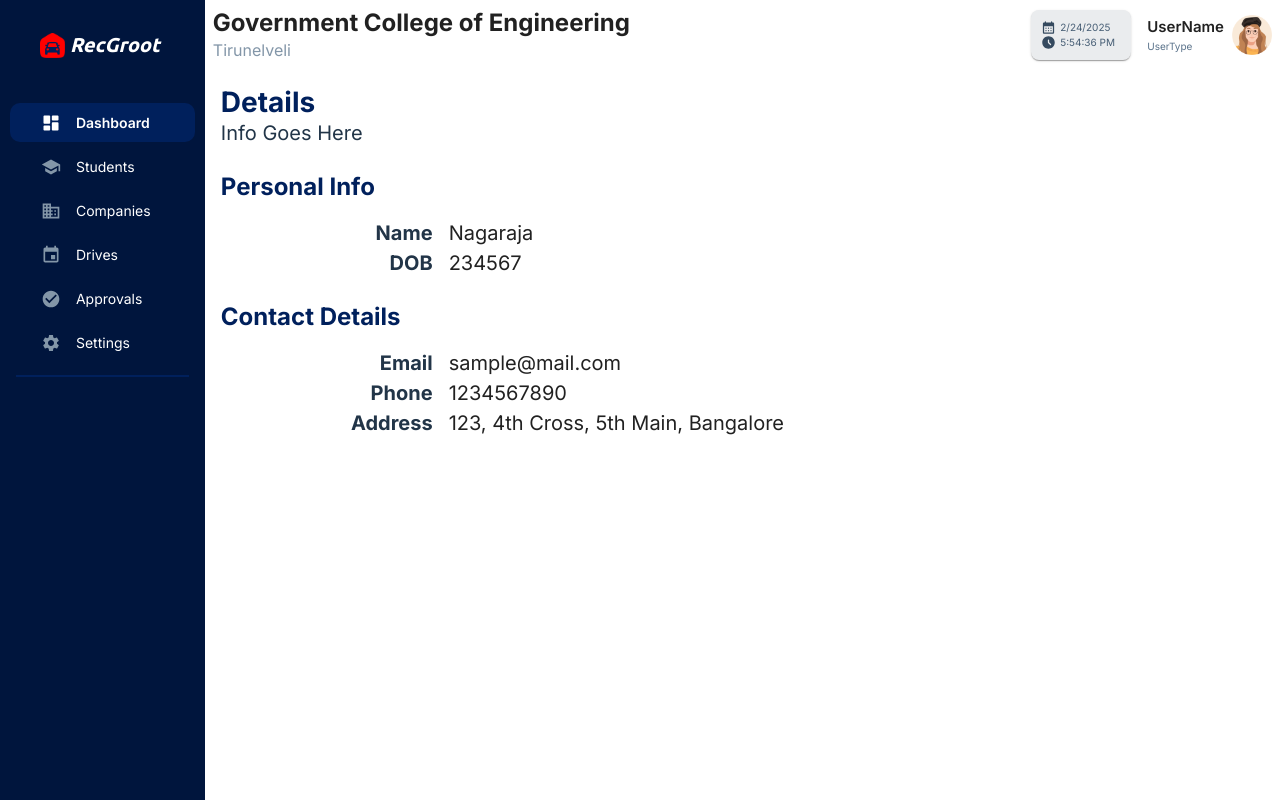
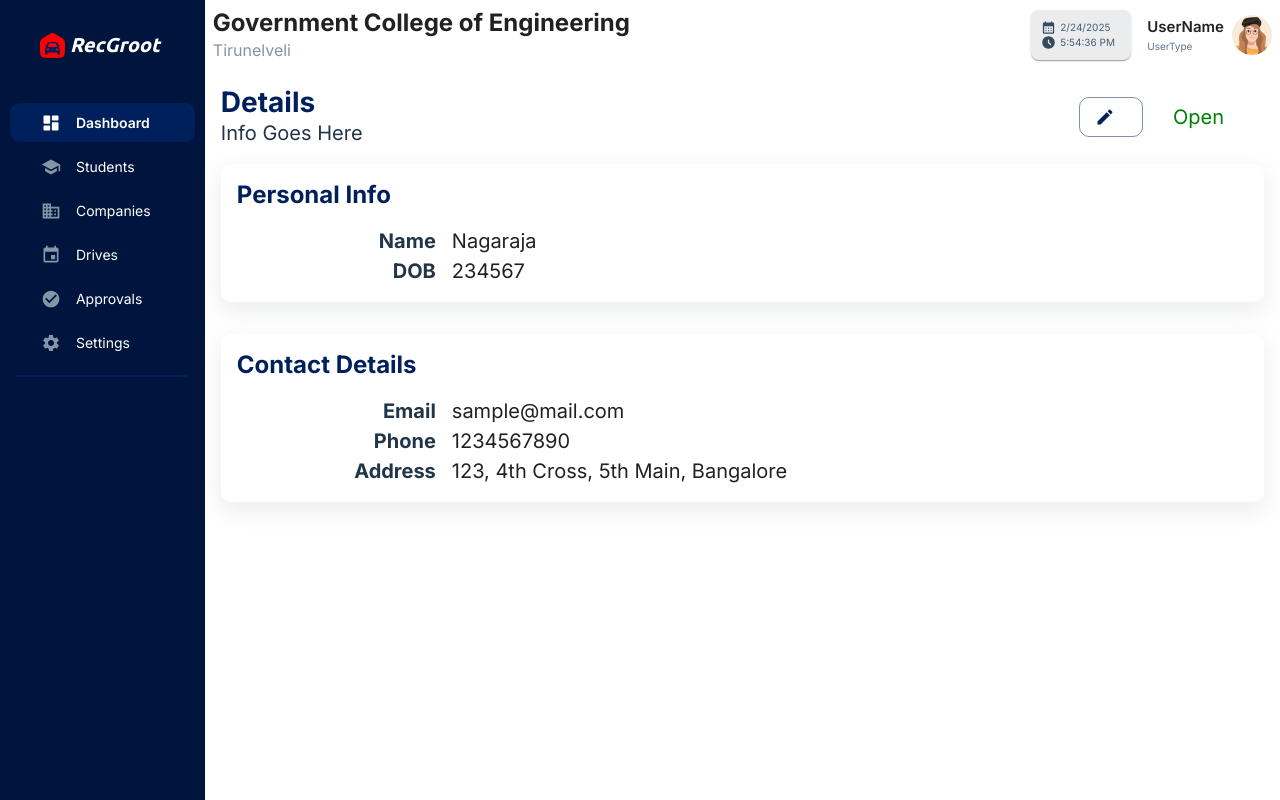
Before and after one commit to nagaraja6050266/RecGrootClient, a React (Vite) app: page /rep/students/1 in a window 1280 px wide. Built offline with nearby package versions, Linux system fonts and the light colour scheme; no server answers.

Commit message:
Details view page Header

```diff
--- a/src/App.jsx
+++ b/src/App.jsx
@@ -11,11 +11,12 @@ import StudentsList from "./pages/students/StudentsList.jsx";
 import MiniListComponent from "./components/common-components/MiniListComponent.jsx";
 import DetailsViewComponent from "./components/DetailsViewComponent.jsx";
 import { StudentDetails } from "./pages/students/StudentDetails.jsx";
+import { StatusComponent } from "./components/common-components/StatusComponent.jsx";
 
 function App() {
     return (
         <Routes>
-            <Route path="/test" element={<DetailsViewComponent />} />
+            <Route path="/test" element={<StatusComponent />} />
             <Route path="/student/signup" element={<StudentSignUpForm />} />
             <Route path="/institute/signup" element={<CollegeSignUp />} />
             <Route element={<IndexTemplate page={" "} />}>
--- a/src/components/DetailsViewComponent.jsx
+++ b/src/components/DetailsViewComponent.jsx
@@ -1,9 +1,20 @@
-import { FlexBox } from "./common-components/styledComponents";
+import { Edit } from "@mui/icons-material";
+import { StatusComponent } from "./common-components/StatusComponent";
+import { FlexBox, StyledButton } from "./common-components/styledComponents";
 import { Typography } from "@mui/material";
+import HeaderOptions from "./HeaderOptions";
 
 const headerJson = {
     title: "Details",
     subtitle: "Info Goes Here",
+    status: "Open",
+    options: {
+        edit: {
+            invokeMethod: () => {
+                alert("Edit Clicked");
+            },
+        },
+    },
 };
 
 const detailsJson = [
@@ -43,10 +54,13 @@ function DetailsSegment({ detail, width }) {
     return (
         <FlexBox
             alignItems={"flex-start"}
+            my={2}
+            p={2}
             flexDirection={"column"}
             width={width}
+            shadow={true}
         >
-            <Typography mt={3} variant="h4" color="primary" fontWeight="bold">
+            <Typography variant="h4" color="primary" fontWeight="bold">
                 {detail.sectionHeader}
             </Typography>
             <FlexBox gap={2} mt={2}>
@@ -75,7 +89,9 @@ function DetailsSegment({ detail, width }) {
                 >
                     {detail.values.map((value, i) => {
                         return (
-                            <Typography key={i} fontSize={20}>{value.value}</Typography>
+                            <Typography key={i} fontSize={20}>
+                                {value.value}
+                            </Typography>
                         );
                     })}
                 </FlexBox>
@@ -91,17 +107,25 @@ export default function DetailsViewComponent({
 }) {
     return (
         <FlexBox
-            m={2}
+            p={2}
             flexDirection={"column"}
             alignItems={"flex-start"}
             width={width}
         >
+            <FlexBox alignItems={"space-between"}>
+                <FlexBox flexDirection={"column"} alignItems={"flex-start"}>
                     <Typography variant="h3" color={"primary"}>
                         {header.title}
                     </Typography>
                     <Typography variant="body3" color={"secondary"}>
                         {header.subtitle}
                     </Typography>
+                </FlexBox>
+                <FlexBox gap={2} width={"max-content"}>
+                    <HeaderOptions options={headerJson.options} />
+                    <StatusComponent status={headerJson.status} />
+                </FlexBox>
+            </FlexBox>
             {details.map((detail, i) => {
                 return <DetailsSegment key={i} detail={detail} />;
             })}
--- /dev/null
+++ b/src/components/HeaderOptions.jsx
@@ -0,0 +1,17 @@
+import { Edit } from "@mui/icons-material";
+import { StatusComponent } from "./common-components/StatusComponent";
+import { FlexBox, StyledButton } from "./common-components/styledComponents";
+
+export default function HeaderOptions({ options }) {
+    return (
+        <>
+            {options.edit && (
+                <StyledButton
+                    variant="outlined"
+                    startIcon={<Edit />}
+                    onClick={options.edit.invokeMethod}
+                />
+            )}
+        </>
+    );
+}
--- a/src/components/common-components/ListEntitiesPage.jsx
+++ b/src/components/common-components/ListEntitiesPage.jsx
@@ -4,7 +4,7 @@ import CustomTable from "../CustomTable";
 
 export function ListEntitiesPage({ entity, captionLine, table, options }) {
     return (
-        <FlexBox m={2} flexDirection={"column"} alignItems={"flex-start"}>
+        <FlexBox p={2} flexDirection={"column"} alignItems={"flex-start"}>
             <Typography variant="h3" color="primary" fontWeight="bold">
                 {entity}
             </Typography>
--- /dev/null
+++ b/src/components/common-components/StatusComponent.jsx
@@ -0,0 +1,49 @@
+import { Typography } from "@mui/material";
+import { FlexBox } from "./styledComponents";
+import { useEffect,useState } from "react";
+
+export function StatusComponent({ status = "Open" }) {
+    const [statusJson, setStatusJson] = useState({});
+
+    const getColor = (status) => {
+        switch (status) {
+            case "Open":
+                return "green";
+            case "Closed":
+                return "red";
+            case "In Progress":
+                return "yellow";
+            default:
+                return "blue";
+        }
+    };
+
+    useEffect(() => {
+        const color = getColor(status);
+        setStatusJson({ statusTxt: status, color: color });
+    }, [status]);
+
+    return (
+        <FlexBox gap={.5} width={"fit-content"} pr={5}>
+            <div
+                style={{
+                    width: "10px",
+                    height: "10px",
+                    borderRadius: "50%",
+                    backgroundColor: statusJson.color,
+                    animation: "blink 1s infinite"
+                }}
+            ></div>
+            <style>
+                {`
+                    @keyframes blink {
+                        0% { opacity: 1; }
+                        50% { opacity: 0; }
+                        100% { opacity: 1; }
+                    }
+                `}
+            </style>
+            <Typography variant="body3" color={statusJson.color}>{statusJson.statusTxt}</Typography>
+        </FlexBox>
+    );
+}
--- a/src/components/common-components/styledComponents.jsx
+++ b/src/components/common-components/styledComponents.jsx
@@ -84,11 +84,13 @@ const CustomLabelInputContainer = Styled.div`
 
 //FlexBox
 const FlexBox = styled(CenteredBox)`
-    display: flex; /* Remove the quotes */
+    display: flex;
     align-items: ${({ alignItems }) => alignItems || "center"};
     flex-direction: ${({ flexDirection }) => flexDirection || "row"};
     width: ${({ width }) => width || "100%"};
     justify-content: ${({ justifyContent }) => justifyContent || "flex-start"};
+    box-shadow: ${({ shadow }) => shadow ? "rgba(149, 157, 165, 0.2) 0px 8px 24px;" : "none"};
+    border-radius: ${({ shadow }) => shadow ? "10px" : "0"};
 `;
 
 //Icon Container for intro page
```
Lines whose indentation alone changed are shown as unchanged.
